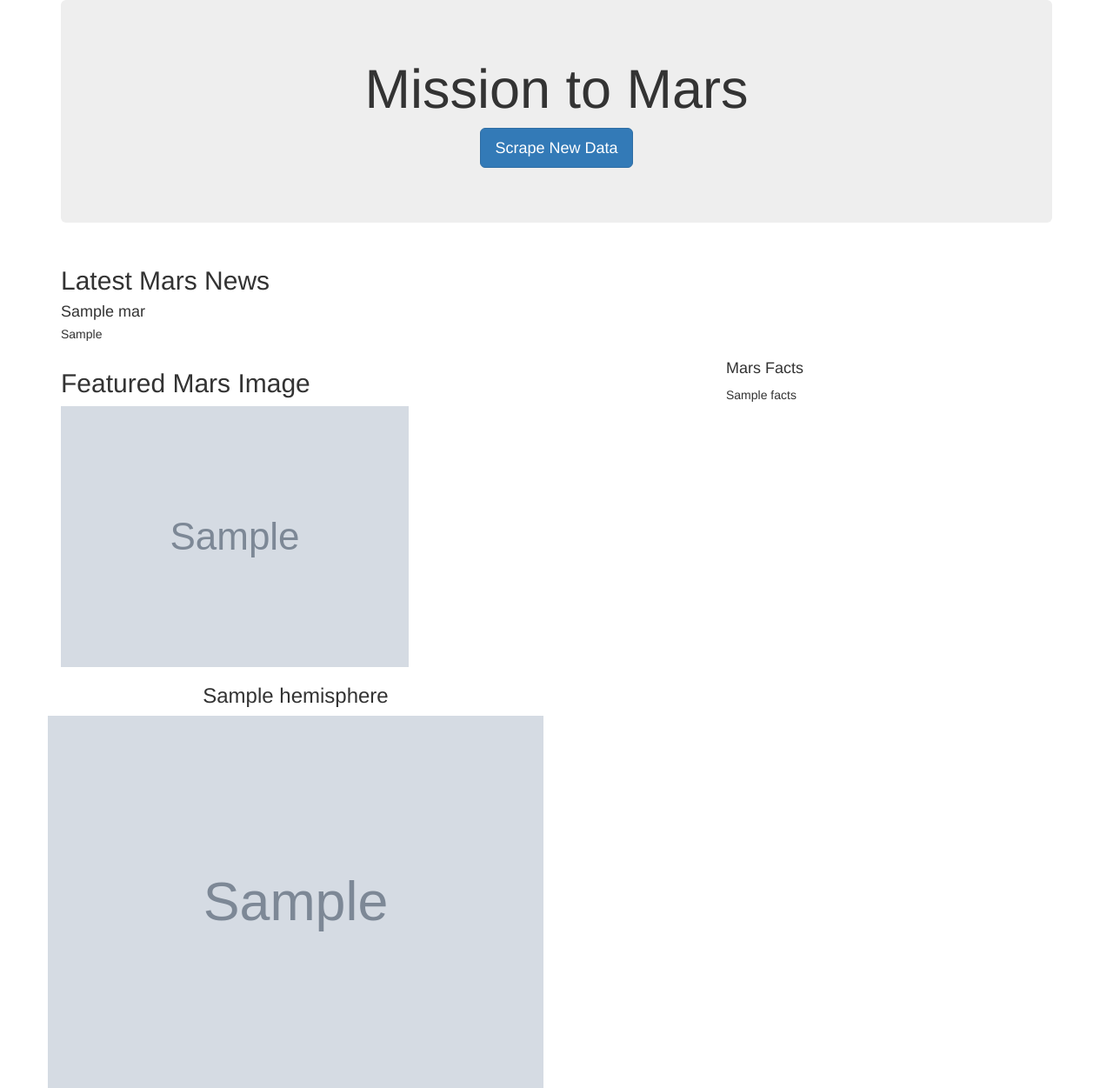
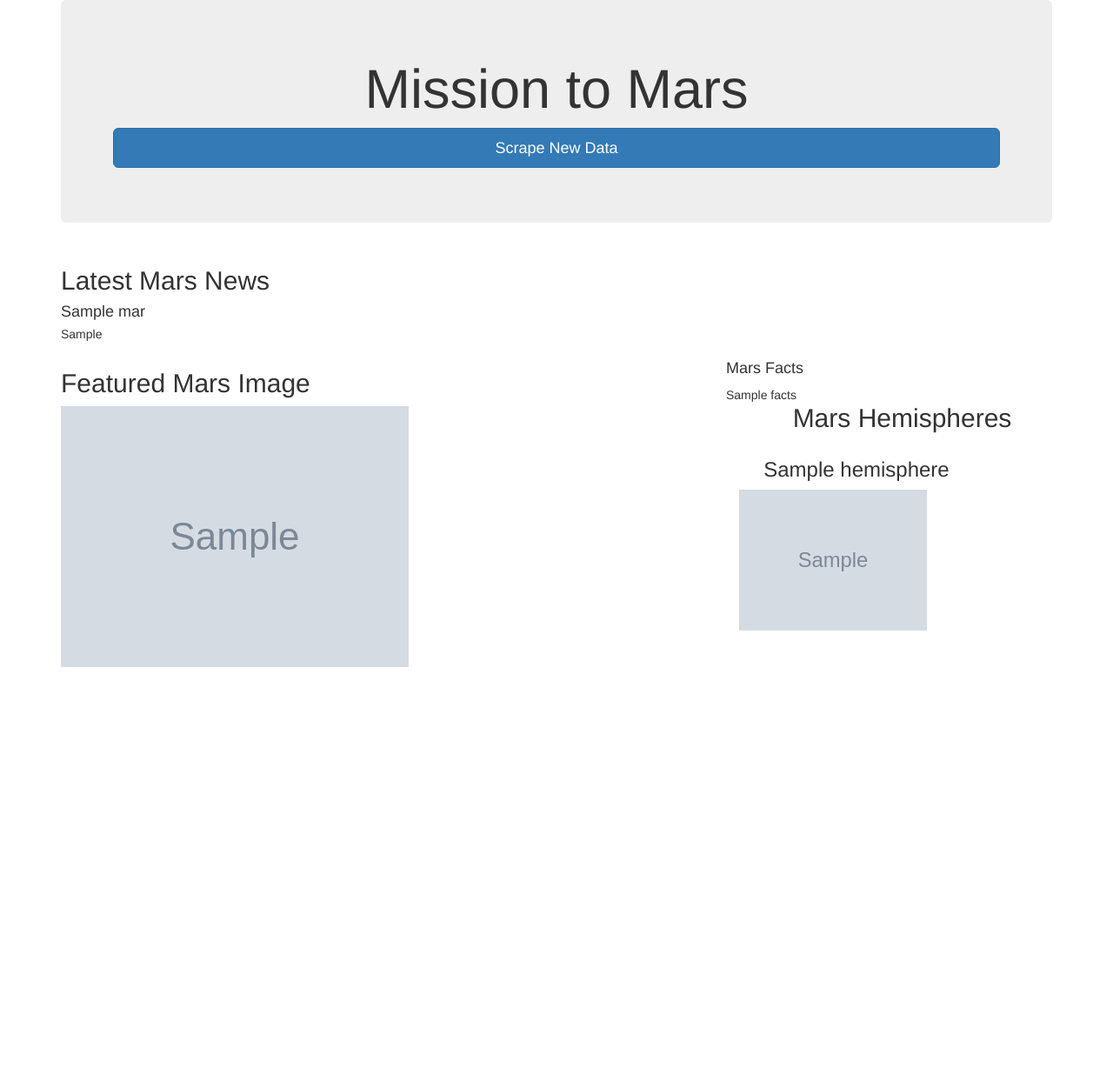
Before and after one commit to PJ427/Mission-to-Mars, a Flask app: page / in a window 1280 px wide. Shown: the whole page at 87% size. After the commit the page ends 767 px from the top, so only its background shows below. Run offline with Flask 2, Linux system fonts and the light colour scheme; grey boxes marked "Sample" are stand-in pictures; a database or web service that is not in the repository returns one stand-in record (values such as "Sample title"); some libraries are stand-ins or nearby versions.

Commit message:
Finished Challenge

```diff
--- a/templates/index.html
+++ b/templates/index.html
@@ -16,11 +16,11 @@
     <div class="jumbotron text-center">
       <h1>Mission to Mars</h1>
       <!-- Add a button to activate scraping script -->
-      <p><a class="btn btn-primary btn-lg" href="/scrape" role="button">Scrape New Data</a></p>
+      <p><a class="btn btn-primary btn-lg btn-block" href="/scrape" role="button">Scrape New Data</a></p>
     </div>
     <!-- Mars News -->
     <div class="row" id="mars-news">
-      <div class="col-md-12">
+      <div class="col-md-12 col-xs-12">
         <div class="media">
           <div class="media-body">
             <h2>Latest Mars News</h2>
@@ -32,7 +32,7 @@
     </div>
     <!-- Section for Mars Featured Image and Facts table -->
     <div class="row" id="mars-featured-image">
-      <div class="col-md-8">
+      <div class="col-md-8 col-xs-12">
         <h2>Featured Mars Image</h2>
         <img
           src="{{ mars.featured_image }}"
@@ -40,7 +40,7 @@
           alt="Responsive image"
         />
       </div>
-      <div class="col-md-4">
+      <div class="col-md-4 col-xs-6">
       <!-- Mars Facts -->
         <div class="row" id="mars-facts">
           <h4>Mars Facts</h4>
@@ -48,13 +48,14 @@
         </div>
       </div>
       <div class="row">
+      <h2 class="text-center">Mars Hemispheres</h2>
       <!-- Mars Hemispheres-->
       {% for hemisphere in mars.hemispheres %}
-        <div class="col-md-6 bg-dark pb-3 p-1">
+        <div class="col-md-3 col-xs-6 bg-dark pb-3 p-1">
           <div class="h3 text-center p-1 mt-2 m-0 bg dark text-white">
-            {{hemisphere['title']}}
+            {{hemisphere['Title']}}
           </div>
-          <img src="{{hemisphere['img_url']}}" class="rounded" width=100%>
+          <img src="{{hemisphere.Image_link}}" class="rounded" width=80%>
         </div>
         {% endfor%}
       </div>
```
Also changed, not shown: scraping.py (+9 -4 lines).
